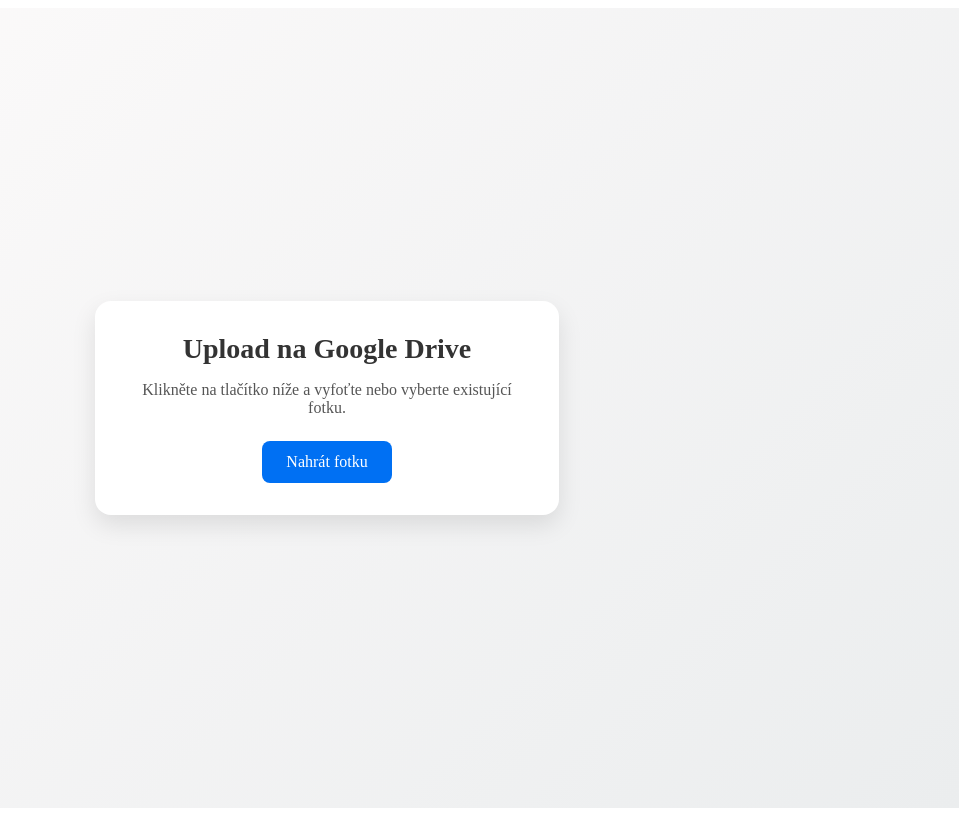
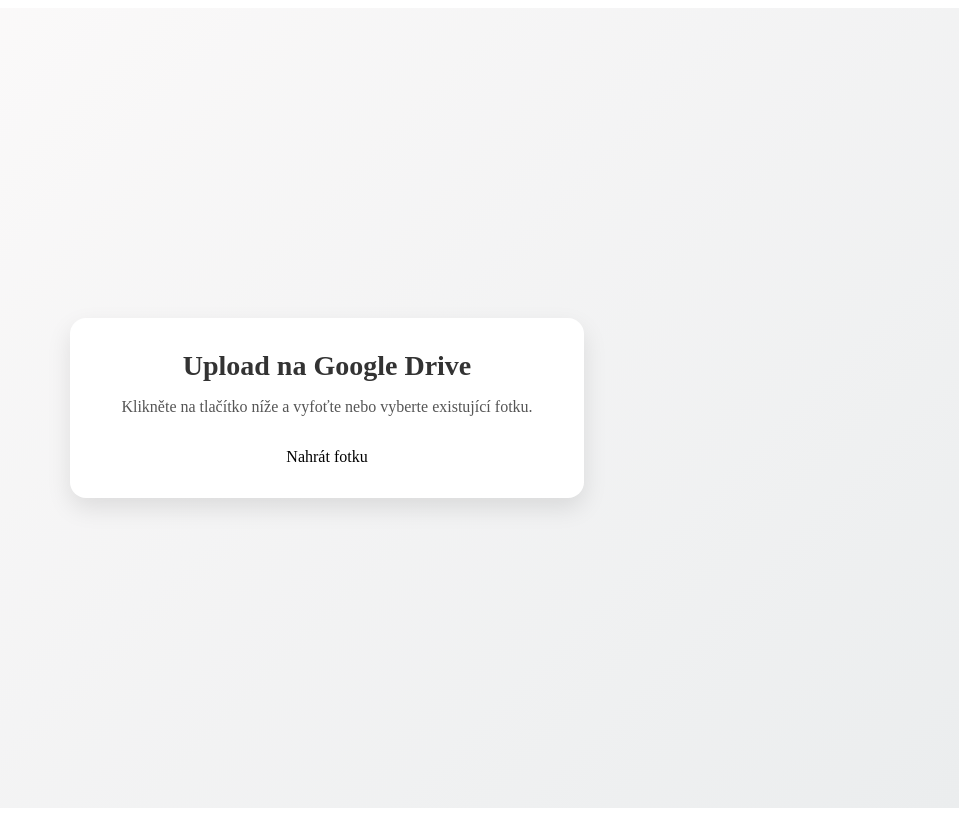
Before and after one commit to Liforra-cloud/Svatba, a Next.js app: page / in a window 1280 px wide. Shown: the whole page, without its empty margins (313-1280 px from the left). Built offline with nearby package versions, Linux system fonts and the light colour scheme.

Commit message:
Update Home.module.css

```diff
--- a/src/styles/Home.module.css
+++ b/src/styles/Home.module.css
@@ -1,4 +1,4 @@
-/* styles/Home.module.css */
+/* src/styles/Home.module.css */
 
 .container {
   min-height: 100vh;
@@ -15,7 +15,7 @@
   padding: 2rem;
   border-radius: 1rem;
   box-shadow: 0 10px 25px rgba(0, 0, 0, 0.1);
-  max-width: 400px;
+  max-width: 450px;
   width: 100%;
   text-align: center;
 }
@@ -30,31 +30,36 @@
 
 .description {
   margin-top: 0;
-  margin-bottom: 1.5rem;
+  margin-bottom: 2rem;
   font-size: 1rem;
   color: #555555;
 }
 
-.uploadLabel {
-  display: inline-block;
+/* Společný styl pro obě ikonky (folder, camera) */
+.iconButton {
+  display: inline-flex;
+  justify-content: center;
+  align-items: center;
   background-color: #0070f3;
   color: white;
-  padding: 0.75rem 1.5rem;
-  border-radius: 0.5rem;
-  font-size: 1rem;
-  font-weight: 500;
+  width: 60px;
+  height: 60px;
+  border-radius: 50%;
+  margin: 0 0.5rem;
   cursor: pointer;
   transition: background-color 0.2s ease;
 }
 
-.uploadLabel:hover {
+.iconButton:hover {
   background-color: #005ac1;
 }
 
+/* Skrytý input[type="file"] */
 .fileInput {
   display: none;
 }
 
+/* Zprávy pod tlačítky */
 .message {
   margin-top: 1rem;
   font-size: 0.95rem;
@@ -67,6 +72,7 @@
   color: #c00;
 }
 
+/* Spinner (indikátor načítání) */
 .spinner {
   border: 3px solid rgba(0, 0, 0, 0.1);
   width: 24px;
```
